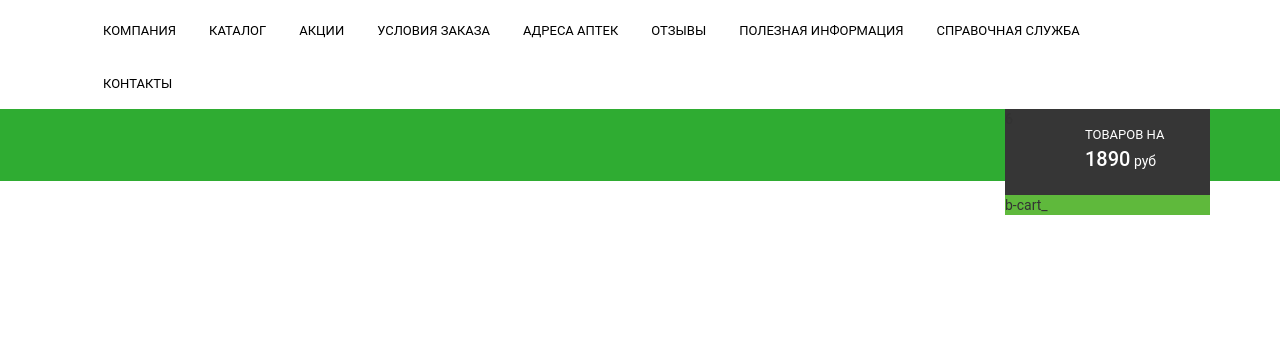
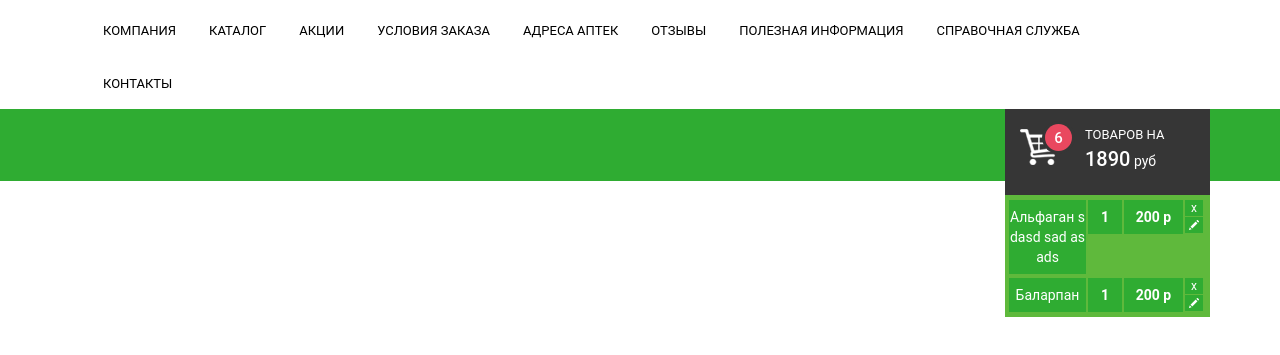
Before and after one commit to qostya/new_pharmacy, a plain HTML site: page index.html in a window 1280 px wide. Shown: the part 177-532 px from the top of the page. Drawn offline with Linux system fonts and the light colour scheme.

Commit message:
added elements to b-cart

```diff
--- a/css/style.css
+++ b/css/style.css
@@ -1,5 +1,6 @@
 body {
     font-family: Roboto, sans-serif;
+    padding-bottom: 150px;
 }
 
 .b-nav_top .fl-r {
@@ -263,6 +264,35 @@ body {
     width: 80px;
 }
 
+.b-cart_icon i {
+    display: block;
+    width: 38px;
+    height: 36px;
+    margin: 20px 0 0 15px;
+    background: url(../images/cart.png) no-repeat;
+}
+
+.b-cart_icon span {
+    display: block;
+    width: 27px;
+    height: 27px;
+    -webkit-border-radius: 50%;
+    -moz-border-radius: 50%;
+    border-radius: 50%;
+    background: #e9485f;
+    text-align: center;
+    line-height: 28px;
+    font-size: 15px;
+    font-weight: 500;
+    color: #fff;
+    position: absolute;
+    top: 15px;
+    left: 40px;
+    -webkit-box-shadow: 0 0 0 3px #363636;
+    -moz-box-shadow: 0 0 0 3px #363636;
+    box-shadow: 0 0 0 3px #363636;
+}
+
 .b-cart_description {
     float: left;
     width: 125px;
@@ -283,11 +313,68 @@ body {
 
 .b-cart_bottom {
     background: #5FB93C;
+    padding: 3px;
+    color: #fff;
 }
 
+.b-cart-table td > div {
+    padding: 7px 0;
+    text-align: center;
+    background: #2FAC32;
+}
 
+.b-cart-table td {
+    padding: 2px 1px;
+    vertical-align: top;
+}
 
+.b-cart-table_title {
+    width: 75px;
+}
 
+.b-cart-table_title div {
+    width: 77px;
+    word-break: break-all;
+}
+
+.b-cart-table_count {
+    width: 36px;
+    font-weight: bold;
+}
+
+.b-cart-table_price {
+    width: 61px;
+    font-weight: bold;
+}
+
+.b-cart-table_actions {
+    width: 18px;
+}
+
+.b-cart-table_actions i {
+    display: block;
+    width: 18px;
+    height: 16px;
+    text-align: center;
+    line-height: 16px;
+    background: #2FAC32;
+    font-style: normal;
+}
+
+.b-cart-table_actions i:hover {
+    background: #EE1D23;
+    cursor: pointer;
+}
+
+.b-cart-table_remove {
+    font-size: 12px;
+    position: relative;
+
+}
+
+.b-cart-table_edit {
+    font-size: 10px;
+}
 
 
 
--- a/index.html
+++ b/index.html
@@ -118,7 +118,38 @@
                             </div>
                         </div>
                         <div class="b-cart_bottom">
-                            b-cart_
+                            <table class="b-cart-table" border="0">
+                                <tr>
+                                    <td class="b-cart-table_title">
+                                        <div>Альфаган sdasd sad as ads</div>
+                                    </td>
+                                    <td class="b-cart-table_count">
+                                        <div>1</div>
+                                    </td>
+                                    <td class="b-cart-table_price">
+                                        <div>200 р</div>
+                                    </td>
+                                    <td class="b-cart-table_actions">
+                                        <i class="b-cart-table_remove">x</i>
+                                        <i class="b-cart-table_edit glyphicon glyphicon-pencil"></i>
+                                    </td>
+                                </tr>
+                                <tr>
+                                    <td class="b-cart-table_title">
+                                        <div>Баларпан</div>
+                                    </td>
+                                    <td class="b-cart-table_count">
+                                        <div>1</div>
+                                    </td>
+                                    <td class="b-cart-table_price">
+                                        <div>200 р</div>
+                                    </td>
+                                    <td class="b-cart-table_actions">
+                                        <i class="b-cart-table_remove">x</i>
+                                        <i class="b-cart-table_edit glyphicon glyphicon-pencil"></i>
+                                    </td>
+                                </tr>
+                            </table>
                         </div>
                     </div>
                 </div>
```
Also changed, not shown: images/cart.png (added).
